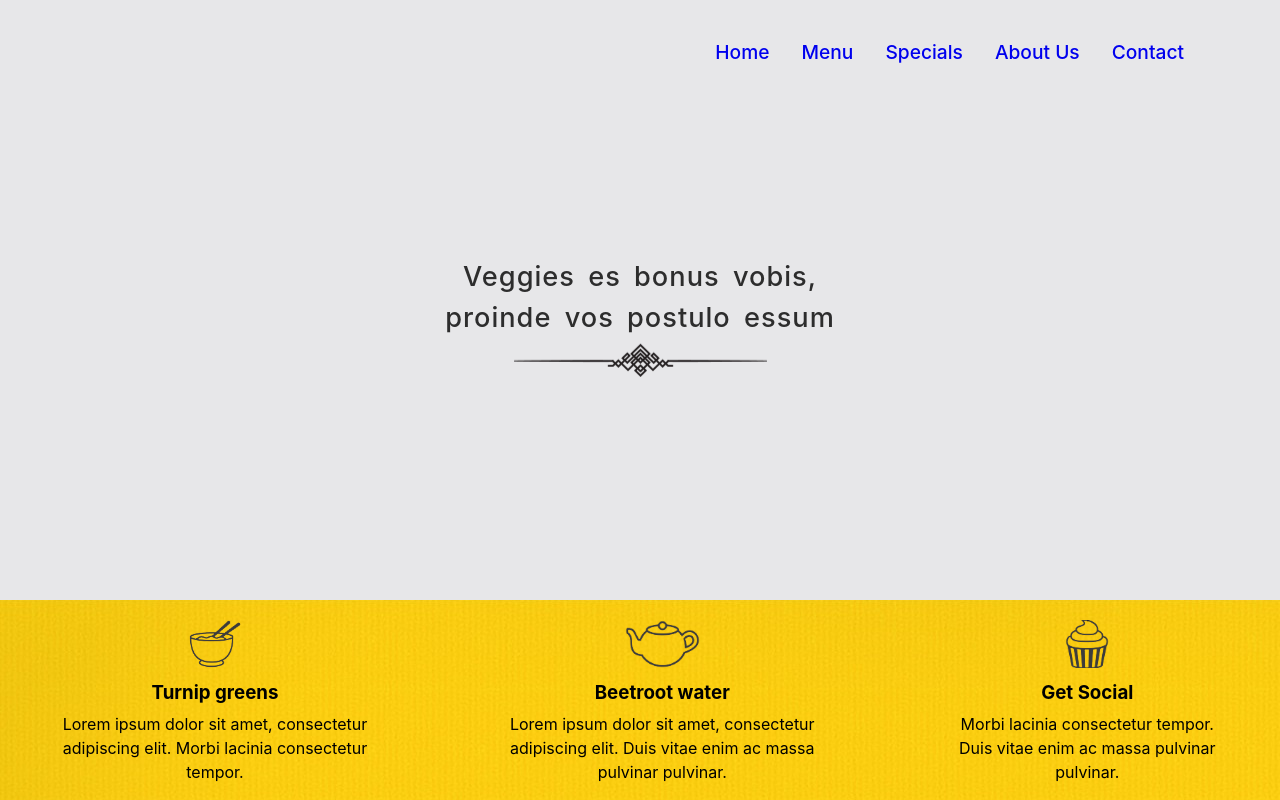
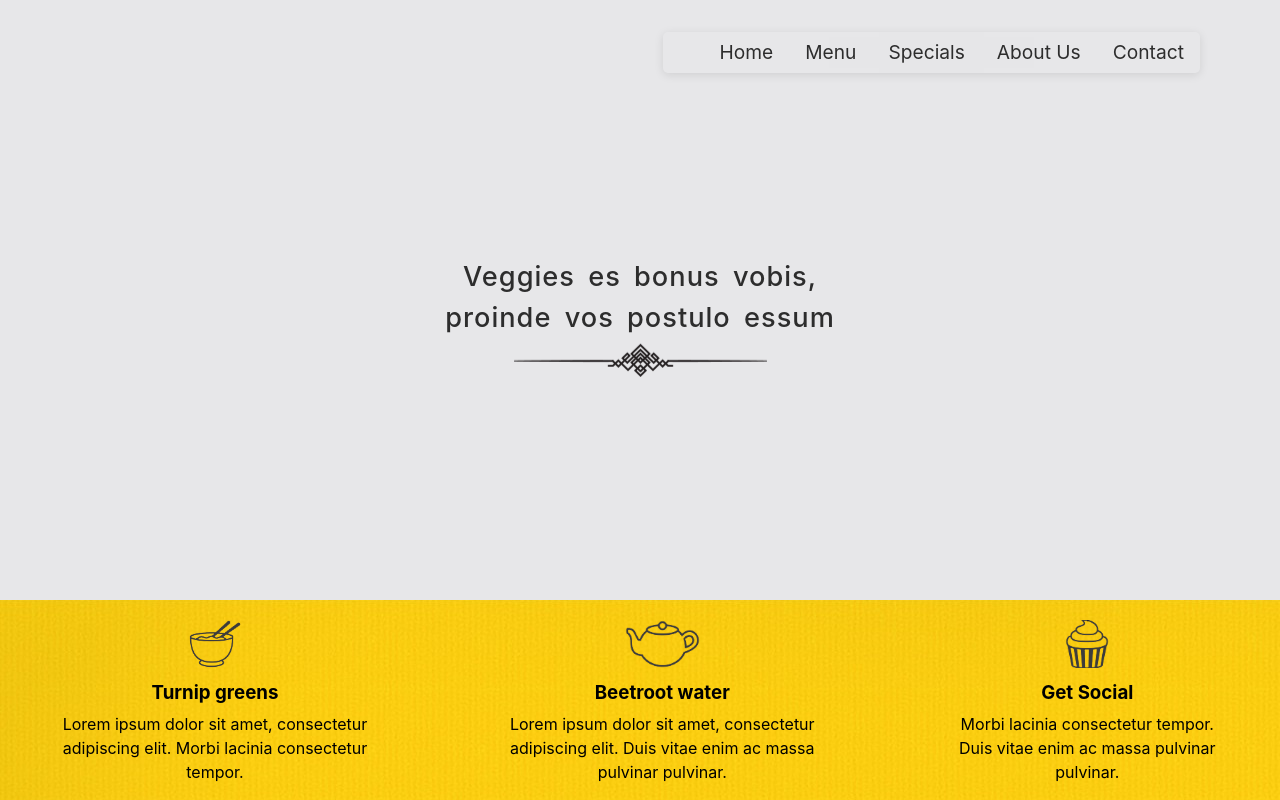
Before and after one commit to Sebastian029/Praktyki_Veggie, a React (Vite) app in the folder veggie/: page / in a window 1280 px wide. Shown: the top 800 px of the page. Built offline with nearby package versions, Linux system fonts and the light colour scheme; a web font is replaced by a local one.

Commit message:
scrollable v2

```diff
--- a/veggie/src/pages/Home/index.jsx
+++ b/veggie/src/pages/Home/index.jsx
@@ -36,35 +36,35 @@ function index() {
   };
   const items = [
     {
-      label: <div onClick={() => handleNav("#home")}>Home</div>,
+      label: <a href="#home">Home</a>,
       key: "0",
     },
     {
       type: "divider",
     },
     {
-      label: <div onClick={() => handleNav("#specials")}>Specials</div>,
+      label: <a href="#menu">Menu</a>,
       key: "1",
     },
     {
       type: "divider",
     },
     {
-      label: <div onClick={() => handleNav("#about")}>About</div>,
+      label: <a href="#specials">Specials</a>,
       key: "2",
     },
     {
       type: "divider",
     },
     {
-      label: <div onClick={() => handleNav("#menu")}>Menu</div>,
+      label: <a href="#about">About Us</a>,
       key: "3",
     },
     {
       type: "divider",
     },
     {
-      label: <div onClick={() => handleNav("#contact")}>Contact</div>,
+      label: <a href="#contact">Contact</a>,
       key: "4",
     },
   ];
@@ -75,21 +75,11 @@ function index() {
     >
       <nav>
         <ul className={styles.navigationBar}>
-          <li>
-            <a href="#home">Home</a>
-          </li>
-          <li>
-            <a href="#menu">Menu</a>
-          </li>
-          <li>
-            <a href="#specials">Specials</a>
-          </li>
-          <li>
-            <a href="#about">About Us</a>
-          </li>
-          <li>
-            <a href="#contact">Contact</a>
-          </li>
+          <a href="#home">Home</a>
+          <a href="#menu">Menu</a>
+          <a href="#specials">Specials</a>
+          <a href="#about">About Us</a>
+          <a href="#contact">Contact</a>
         </ul>
         <Dropdown
           menu={{
--- a/veggie/src/pages/Home/index.module.css
+++ b/veggie/src/pages/Home/index.module.css
@@ -3,7 +3,6 @@
   width: 100vw;
   background-repeat: no-repeat;
   background-size: 100%;
-  flex-direction: column;
   background-color: var(--background);
 }
 
@@ -11,10 +10,14 @@
   position: fixed;
   right: 5em;
   top: 1em;
-  list-style-type: none;
+  background-color: rgba(255, 255, 255, 0);
+  backdrop-filter: blur(500px);
+  border-radius: 5px;
+  box-shadow: 0 2px 10px rgba(0, 0, 0, 0.1);
+  z-index: 9;
 }
 
-.navigationBar > li {
+.navigationBar > a {
   color: var(--main-dark);
   font-weight: 400;
   float: left;
@@ -24,7 +27,7 @@
   font-size: 1.2em;
 }
 
-.navigationBar > li:hover {
+.navigationBar > a:hover {
   border: 1px solid var(--main-dark);
   cursor: pointer;
 }
@@ -45,8 +48,7 @@ aside {
 footer {
   position: absolute;
   display: flex;
-  overflow-y: hidden;
-  height: 25%;
+  height: 25vh;
   width: 100%;
   bottom: 0;
   background-color: rgb(187, 187, 19);
@@ -69,6 +71,7 @@ section > img {
   font-size: 1.5em;
   display: none;
   width: 30%;
+  display: none;
 }
 
 @media (min-width: 601px) and (max-width: 1280px) {
```
